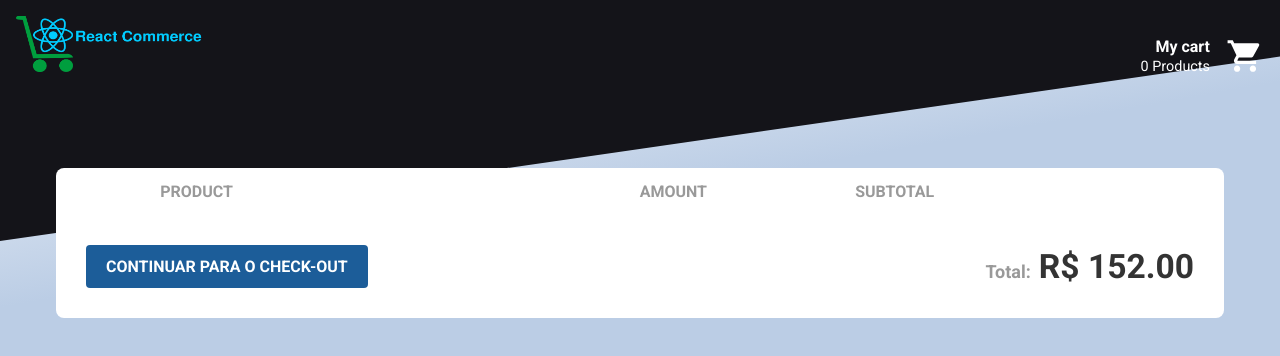
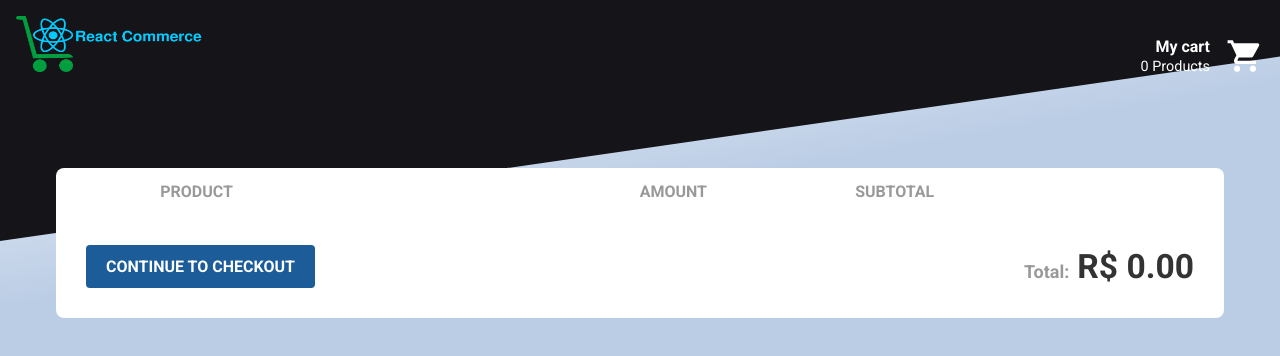
Before and after one commit to vinicios-gomes/react-commerce, a Next.js app: page /cart in a window 1280 px wide. Shown: the top 356 px of the page. Built offline with nearby package versions, Linux system fonts and the light colour scheme.

Commit message:
sum total cart price

```diff
--- a/src/pages/cart/index.tsx
+++ b/src/pages/cart/index.tsx
@@ -11,6 +11,12 @@ import style from "./cart.module.scss";
 
 export default function Cart() {
   const { cartState, dispatch } = useContext(cartContext);
+
+  let totalCartPrice = 0;
+  cartState.products.forEach((product) => {
+    totalCartPrice =
+      totalCartPrice + product.amount * parseFloat(product.price);
+  });
 
   function removeItemOfCart(id): void {
     dispatch({ type: TYPES.REMOVE_PRODUCT, payload: id });
@@ -74,10 +80,10 @@ export default function Cart() {
         </table>
 
         <footer className={style.footer}>
-          <button type="submit">Continuar para o check-out</button>
+          <button type="submit">Continue to checkout</button>
           <div>
             <span>Total: </span>
-            <strong>{formatPrice(152.0)}</strong>
+            <strong>{formatPrice(totalCartPrice)}</strong>
           </div>
         </footer>
       </div>
```
